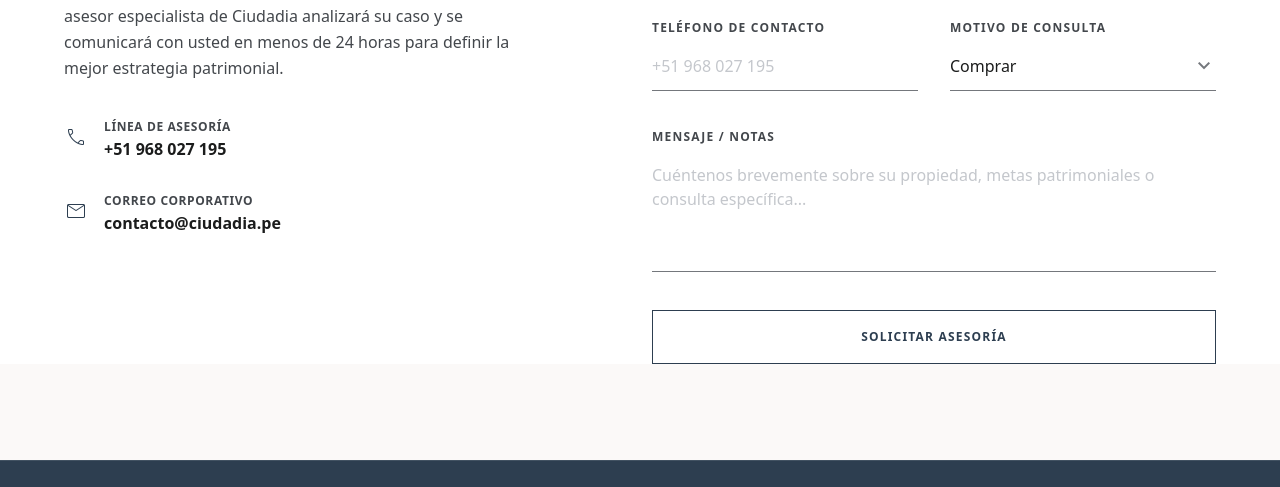
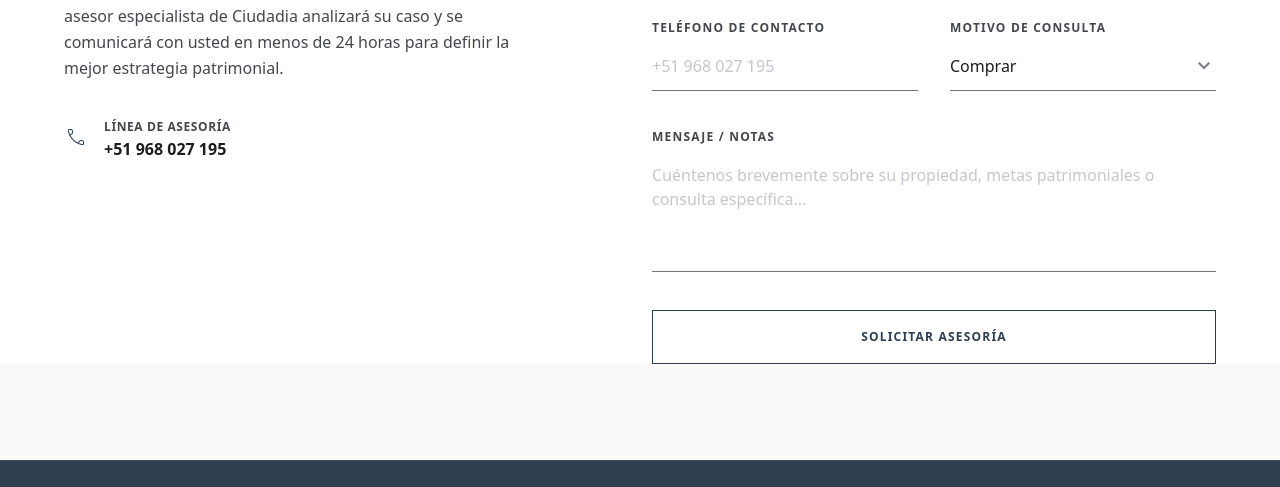
Before and after one commit to Avilto/Ciudadia, a website: page contacto.html in a window 1280 px wide. Shown: the part 223-710 px from the top of the page. Drawn offline with nearby package versions, Linux system fonts and the light colour scheme.

Commit message:
fix(contact): remove corporate email section from contact view

```diff
--- a/contacto.html
+++ b/contacto.html
@@ -201,13 +201,6 @@
                     <p class="font-body-md text-body-md text-on-surface font-semibold"><a href="https://wa.me/51968027195" target="_blank" class="hover:text-primary transition-colors">+51 968 027 195</a></p>
                   </div>
                 </div>
-                <div class="flex items-start gap-4">
-                  <span class="material-symbols-outlined text-primary text-2xl" style="font-variation-settings: 'wght' 200;">mail</span>
-                  <div>
-                    <p class="font-label-caps text-label-caps uppercase text-on-surface-variant tracking-wider mb-1">CORREO CORPORATIVO</p>
-                    <p class="font-body-md text-body-md text-on-surface font-semibold">contacto@ciudadia.pe</p>
-                  </div>
-                </div>
               </div>
             </div>
           </div>
```
Also changed, not shown: index.html (+0 -7 lines).
